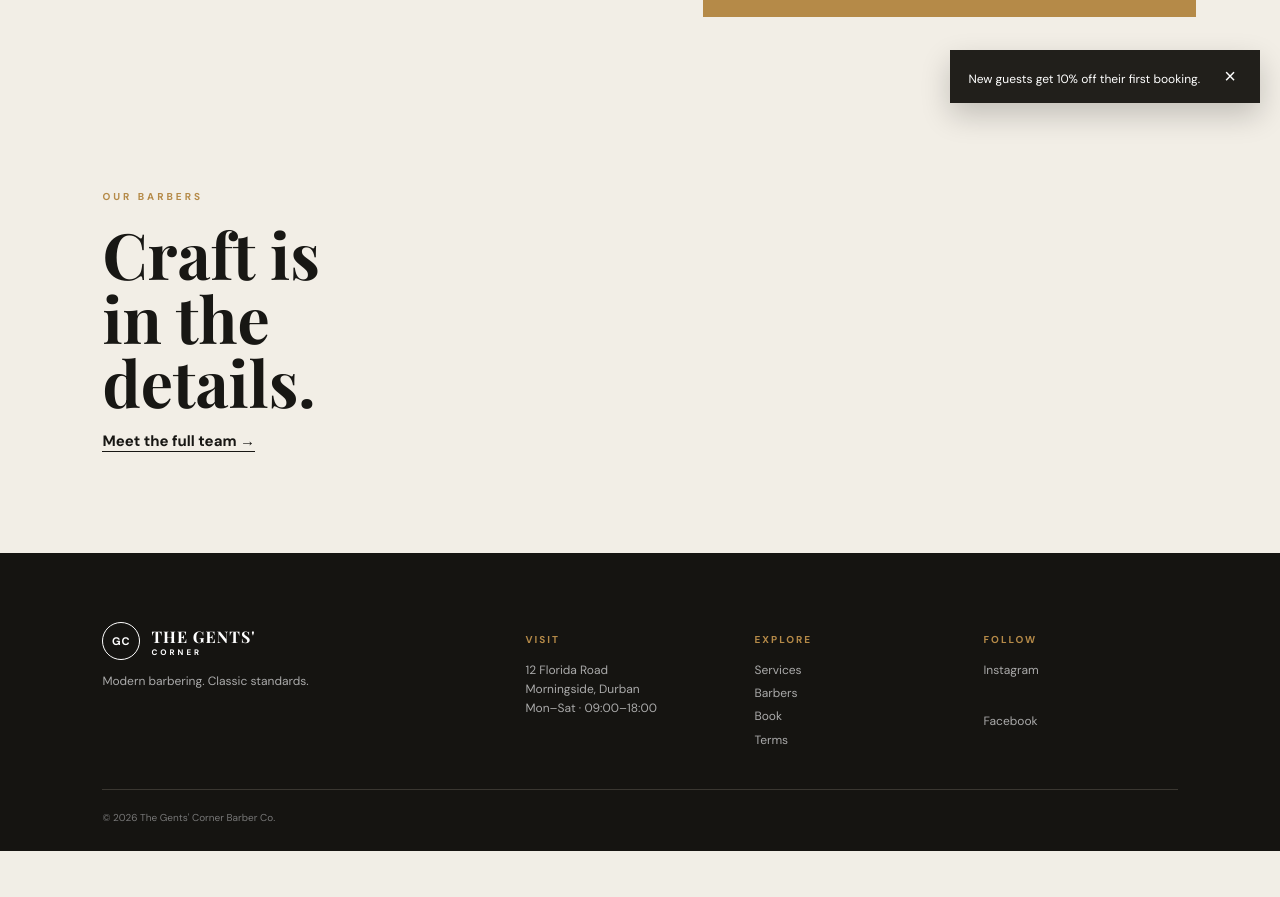
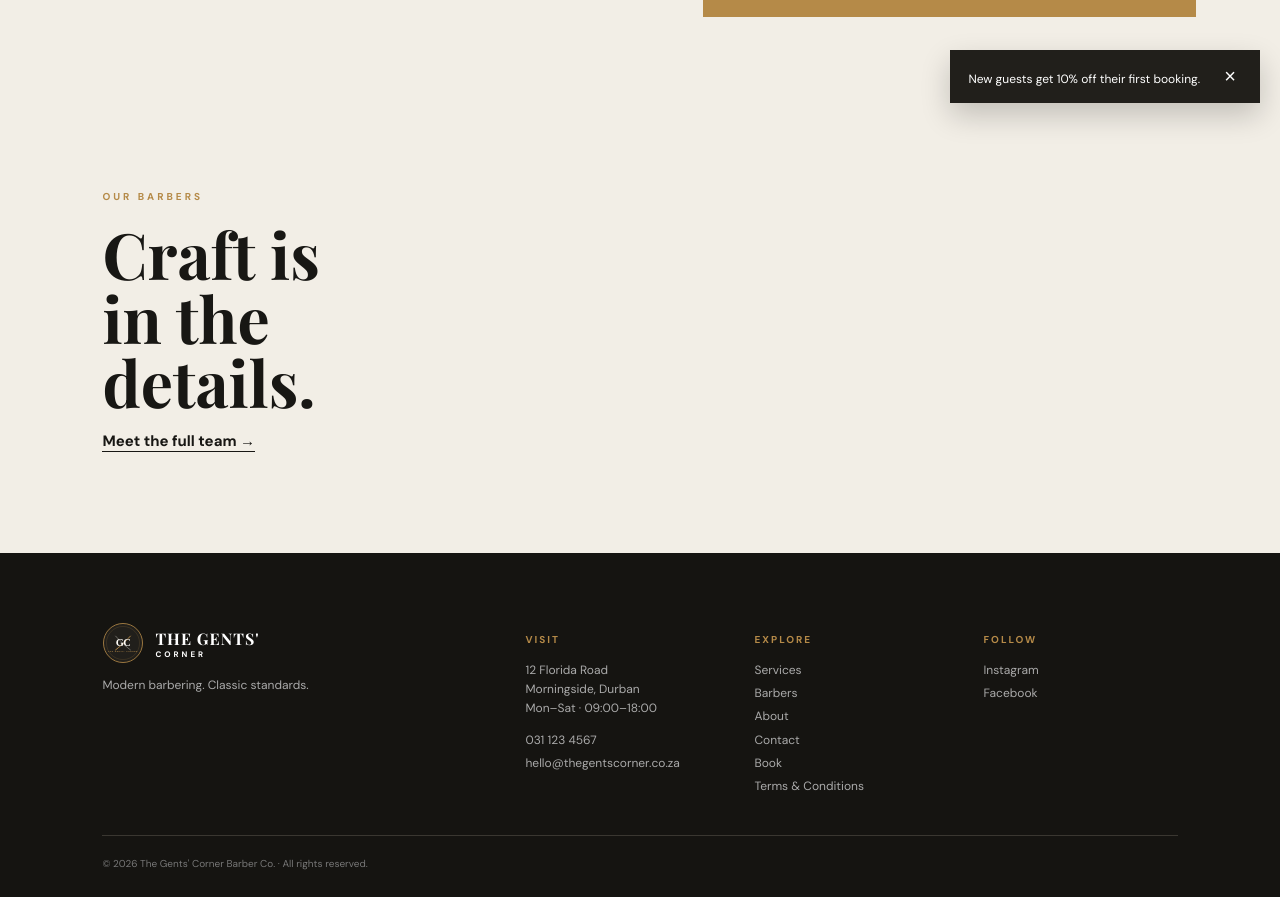
Before and after one commit to ThembelaniProject/Barbershop, a Django app: page /about/ in a window 1280 px wide. Shown: the part 677-1574 px from the top of the page. Before the commit the page ends 1528 px from the top, so only its background shows below. Run offline with Django 5.2, Linux system fonts and the light colour scheme; data that the repository does not hold is empty; some web fonts are replaced.

Commit message:
Polish branding footer accessibility and navigation

```diff
--- a/templates/base.html
+++ b/templates/base.html
@@ -4,27 +4,31 @@
 <head>
 <meta charset="utf-8"><meta name="viewport" content="width=device-width,initial-scale=1">
 <title>{% block title %}The Gents' Corner{% endblock %}</title>
-<meta name="description" content="Premium barbering in Durban. Book your next cut.">
+<meta name="description" content="The Gents' Corner Barber Co. — premium barbering in Morningside, Durban. Book your next cut.">
+<link rel="icon" type="image/svg+xml" href="{% static 'images/favicon.svg' %}">
 <link rel="preconnect" href="https://fonts.googleapis.com">
 <link href="https://fonts.googleapis.com/css2?family=DM+Sans:wght@400;500;600;700&family=Playfair+Display:ital,wght@0,700;1,700&display=swap" rel="stylesheet">
 <link rel="stylesheet" href="{% static 'css/site.css' %}">
 </head>
 <body>
-<div id="offer" class="offer">New guests get 10% off their first booking. <button onclick="closeOffer()">×</button></div>
+<div id="offer" class="offer" role="dialog" aria-label="New guest offer" aria-live="polite">
+  <span>New guests get 10% off their first booking.</span>
+  <button type="button" onclick="closeOffer()" aria-label="Close offer">×</button>
+</div>
 <header>
-<a class="brand" href="{% url 'home' %}"><b>GC</b><span>THE GENTS'<small>CORNER</small></span></a>
-<button class="menu" onclick="toggleMenu()" aria-label="Open menu">☰</button>
-<nav id="nav">
+<a class="brand" href="{% url 'home' %}" aria-label="The Gents' Corner home"><img src="{% static 'images/logo.svg' %}" alt="" width="42" height="42"><span>THE GENTS'<small>CORNER</small></span></a>
+<button class="menu" type="button" onclick="toggleMenu()" aria-label="Open navigation" aria-controls="nav" aria-expanded="false">☰</button>
+<nav id="nav" aria-label="Primary navigation">
 <a href="{% url 'home' %}">Home</a><a href="{% url 'services' %}">Services</a><a href="{% url 'barbers' %}">Barbers</a><a href="{% url 'about' %}">About</a><a href="{% url 'contact' %}">Contact</a><a class="btn small" href="{% url 'book' %}">Book Now</a>
 </nav>
 </header>
 {% block content %}{% endblock %}
 <footer>
-<div><a class="brand" href="{% url 'home' %}"><b>GC</b><span>THE GENTS'<small>CORNER</small></span></a><p>Modern barbering. Classic standards.</p></div>
-<div><h4>VISIT</h4><p>12 Florida Road<br>Morningside, Durban<br>Mon–Sat · 09:00–18:00</p></div>
-<div><h4>EXPLORE</h4><a href="{% url 'services' %}">Services</a><a href="{% url 'barbers' %}">Barbers</a><a href="{% url 'book' %}">Book</a><a href="{% url 'terms' %}">Terms</a></div>
-<div><h4>FOLLOW</h4><a href="https://www.instagram.com/" target="_blank" rel="noopener">Instagram</a><br><a href="https://www.facebook.com/" target="_blank" rel="noopener">Facebook</a></div>
-<div class="copy">© {% now "Y" %} The Gents' Corner Barber Co.</div>
+<div><a class="brand" href="{% url 'home' %}" aria-label="The Gents' Corner home"><img src="{% static 'images/logo.svg' %}" alt="" width="42" height="42"><span>THE GENTS'<small>CORNER</small></span></a><p>Modern barbering. Classic standards.</p></div>
+<div><h4>VISIT</h4><p>12 Florida Road<br>Morningside, Durban<br>Mon–Sat · 09:00–18:00</p><a href="tel:+27311234567">031 123 4567</a><a href="mailto:hello@thegentscorner.co.za">hello@thegentscorner.co.za</a></div>
+<div><h4>EXPLORE</h4><a href="{% url 'services' %}">Services</a><a href="{% url 'barbers' %}">Barbers</a><a href="{% url 'about' %}">About</a><a href="{% url 'contact' %}">Contact</a><a href="{% url 'book' %}">Book</a><a href="{% url 'terms' %}">Terms & Conditions</a></div>
+<div><h4>FOLLOW</h4><a href="https://www.instagram.com/thegentscornerbarberco/" target="_blank" rel="noopener noreferrer">Instagram</a><a href="https://www.facebook.com/thegentscornerbarberco/" target="_blank" rel="noopener noreferrer">Facebook</a></div>
+<div class="copy">© {% now "Y" %} The Gents' Corner Barber Co. · All rights reserved.</div>
 </footer>
 <script src="{% static 'js/site.js' %}"></script>
 </body></html>
```
